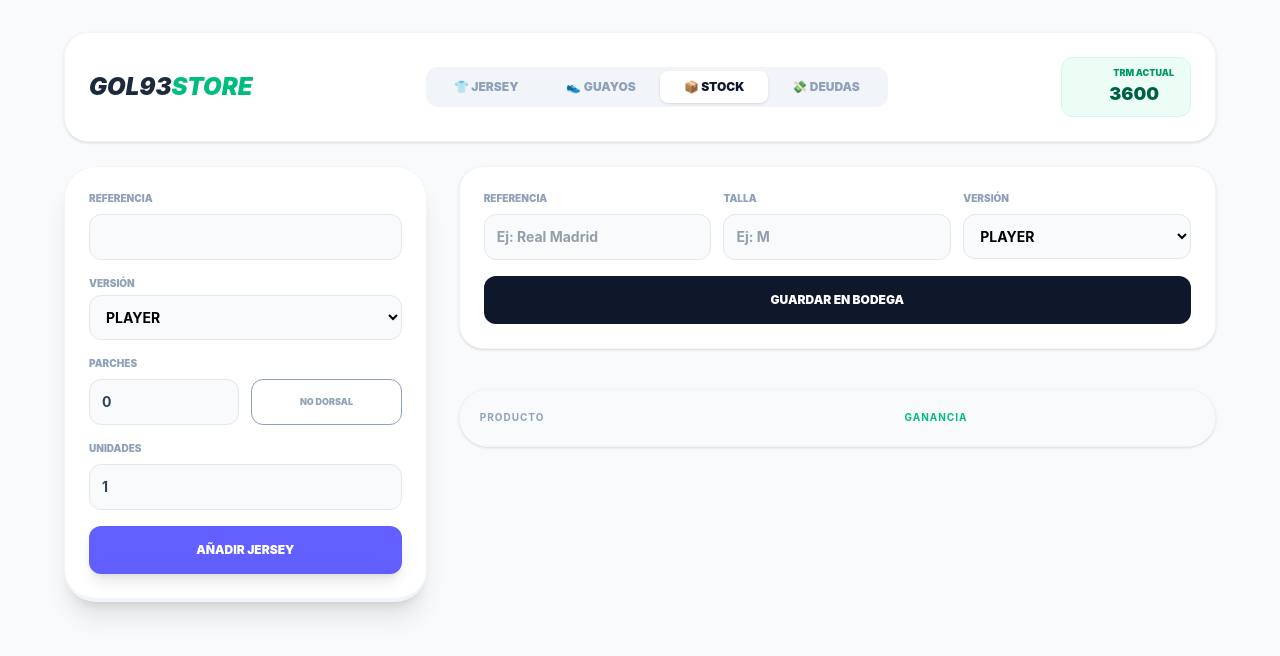
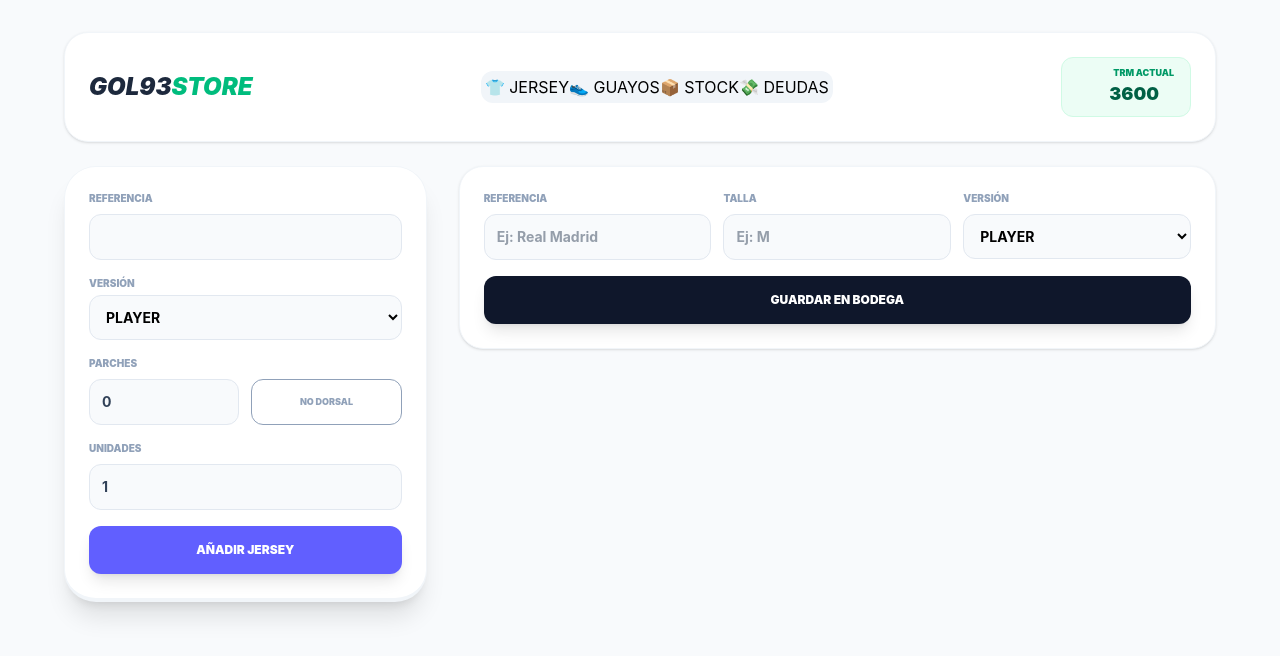
Before and after one commit to JOSSUAR2004/calculadora-negocio-final, a React (Vite) app: page / in a window 1280 px wide. Both pictures are taken after a click on the button "📦 STOCK". Shown: the top 656 px of the page. Built offline with nearby package versions, Linux system fonts and the light colour scheme.

Commit message:
Sistema de edición y eliminación completado para Orbita90

```diff
--- a/src/App.jsx
+++ b/src/App.jsx
@@ -93,11 +93,10 @@ const [newStock, setNewStock] = useState({ referencia: '', talla: '', tipo: 'pla
           <h1 className="text-xl md:text-2xl font-black italic uppercase text-slate-800">Gol93<span className="text-emerald-500">Store</span></h1>
 
           <div className="flex bg-slate-100 p-1 rounded-xl w-full md:w-auto">
-            <button onClick={() => {setModo('camisetas'); setItems([])}} className={`flex-1 md:flex-none px-4 md:px-6 py-2 rounded-lg font-black text-[10px] md:text-xs transition-all ${modo === 'camisetas' ? 'bg-white shadow text-indigo-600' : 'text-slate-400'}`}>👕 JERSEY</button>
-            <button onClick={() => {setModo('zapatos'); setItems([])}} className={`flex-1 md:flex-none px-4 md:px-6 py-2 rounded-lg font-black text-[10px] md:text-xs transition-all ${modo === 'zapatos' ? 'bg-white shadow text-emerald-600' : 'text-slate-400'}`}>👟 GUAYOS</button>
-            {/* Nuevos botones de modo */}
-            <button onClick={() => setModo('stock')} className={`flex-1 md:flex-none px-4 md:px-6 py-2 rounded-lg font-black text-[10px] md:text-xs transition-all ${modo === 'stock' ? 'bg-white shadow text-slate-900' : 'text-slate-400'}`}>📦 STOCK</button>
-            <button onClick={() => setModo('deudas')} className={`flex-1 md:flex-none px-4 md:px-6 py-2 rounded-lg font-black text-[10px] md:text-xs transition-all ${modo === 'deudas' ? 'bg-white shadow text-red-600' : 'text-slate-400'}`}>💸 DEUDAS</button>
+            <button onClick={() => setModo('camisetas')} className={`...`}>👕 JERSEY</button>
+            <button onClick={() => setModo('zapatos')} className={`...`}>👟 GUAYOS</button>
+            <button onClick={() => setModo('stock')} className={`...`}>📦 STOCK</button>
+            <button onClick={() => setModo('deudas')} className={`...`}>💸 DEUDAS</button>
           </div>
 
           <div className="bg-emerald-50 px-4 py-2 rounded-xl border border-emerald-100 flex flex-row md:flex-col items-center md:items-end justify-between w-full md:w-auto">
@@ -148,6 +147,7 @@ const [newStock, setNewStock] = useState({ referencia: '', talla: '', tipo: 'pla
           {/* TABLA Y HISTORIAL */}
           <main className="lg:col-span-8 space-y-6">
             {/* SECCIÓN STOCK DETALLADO */}
+             {/* 1. SECCIÓN STOCK: Solo visible cuando presionas el botón STOCK */}
             {modo === 'stock' && (
               <div className="space-y-4 animate-in fade-in duration-300">
                 <div className="bg-white p-6 rounded-3xl border border-slate-100 shadow-sm space-y-4">
@@ -168,7 +168,7 @@ const [newStock, setNewStock] = useState({ referencia: '', talla: '', tipo: 'pla
                     if(!newStock.referencia || !newStock.talla) return alert("Completa los datos");
                     setStock([{id: Date.now(), ...newStock, referencia: newStock.referencia.toUpperCase(), talla: newStock.talla.toUpperCase()}, ...stock]);
                     setNewStock({referencia: '', talla: '', tipo: 'player'});
-                    }} className="w-full bg-slate-900 text-white p-4 rounded-xl font-black text-xs uppercase">Guardar en Bodega</button>
+                  }} className="w-full bg-slate-900 text-white p-4 rounded-xl font-black text-xs uppercase shadow-lg">Guardar en Bodega</button>
                 </div>
 
                 <div className="grid grid-cols-1 md:grid-cols-2 gap-3">
@@ -177,28 +177,32 @@ const [newStock, setNewStock] = useState({ referencia: '', talla: '', tipo: 'pla
                       <div>
                         <div className="flex gap-2 mb-1">
                           <span className="text-[8px] font-black bg-slate-100 px-2 py-0.5 rounded text-slate-500 uppercase">{s.tipo}</span>
-                            <span className="text-[8px] font-black bg-indigo-50 px-2 py-0.5 rounded text-indigo-600">TALLA {s.talla}</span>
+                          <span className="text-[8px] font-black bg-indigo-50 px-2 py-0.5 rounded text-indigo-600 uppercase">Talla {s.talla}</span>
                         </div>
                         <p className="font-bold text-slate-800 text-sm uppercase">{s.referencia}</p>
                       </div>
-                        <button onClick={() => setStock(stock.filter(i => i.id !== s.id))} className="bg-emerald-50 text-emerald-600 font-black text-[9px] px-4 py-2 rounded-xl hover:bg-emerald-500 hover:text-white transition-all">VENDIDO</button>
+                      <button onClick={() => setStock(stock.filter(i => i.id !== s.id))} className="text-emerald-500 font-black text-[9px] bg-emerald-50 px-4 py-2 rounded-xl hover:bg-emerald-500 hover:text-white transition-all">VENDIDO</button>
                     </div>
                   ))}
                 </div>
               </div>
             )}
 
-              {/* SECCIÓN DEUDAS */}
+            {/* 2. SECCIÓN DEUDAS: Solo visible cuando presionas el botón DEUDAS */}
             {modo === 'deudas' && (
               <div className="space-y-4 animate-in fade-in duration-300">
                 <div className="bg-white p-6 rounded-3xl border border-slate-100 shadow-sm grid grid-cols-1 md:grid-cols-3 gap-3">
-                    <Input label="Cliente" placeholder="Nombre" id="d-nom" />
-                    <Input label="Monto COP" type="number" placeholder="0" id="d-val" />
+                  <Input label="Cliente" placeholder="Nombre del cliente" id="d-nom" />
+                  <Input label="Monto COP" type="number" placeholder="Ej: 50000" id="d-val" />
                   <button onClick={() => {
-                      const n = document.querySelector('input[placeholder="Nombre"]').value;
-                      const v = document.querySelector('input[placeholder="0"]').value;
-                      if(n && v) { setDeudas([{id: Date.now(), cliente: n, monto: v}, ...deudas]); }
-                    }} className="bg-red-500 text-white rounded-xl font-black text-xs uppercase h-[46px] mt-auto">Registrar</button>
+                    const n = document.querySelector('input[placeholder="Nombre del cliente"]').value;
+                    const v = document.querySelector('input[placeholder="Ej: 50000"]').value;
+                    if(n && v) {
+                      setDeudas([{id: Date.now(), cliente: n, monto: v}, ...deudas]);
+                      document.querySelector('input[placeholder="Nombre del cliente"]').value = '';
+                      document.querySelector('input[placeholder="Ej: 50000"]').value = '';
+                    }
+                  }} className="bg-red-500 text-white rounded-xl font-black text-xs uppercase h-[46px] mt-auto">Registrar Deuda</button>
                 </div>
                 <div className="grid grid-cols-1 md:grid-cols-2 gap-3">
                   {deudas.map(d => (
@@ -213,6 +217,10 @@ const [newStock, setNewStock] = useState({ referencia: '', talla: '', tipo: 'pla
                 </div>
               </div>
             )}
+
+            {/* 3. SECCIÓN COTIZACIÓN: Visible solo en modo Jersey o Guayos */}
+            {(modo === 'camisetas' || modo === 'zapatos') && (
+              <>
                 <div className="bg-white rounded-[1.5rem] md:rounded-[2rem] shadow-sm border border-slate-100 overflow-x-auto">
                   <table className="w-full text-left min-w-[500px]">
                     <thead className="bg-slate-50 border-b border-slate-100 text-[9px] md:text-[10px] font-black text-slate-400 uppercase tracking-widest">
@@ -253,16 +261,19 @@ const [newStock, setNewStock] = useState({ referencia: '', talla: '', tipo: 'pla
                       const totalG = finalItems.reduce((acc, i) => acc + i.ganancia, 0);
                       setHistorial([{id: Date.now(), fecha: new Date().toLocaleString(), ganancia: totalG, und: items.length, tipo: modo, productos: finalItems, trm: tasaCOP}, ...historial]);
                       setItems([]);
-                }} className="w-full md:w-auto bg-emerald-500 hover:bg-emerald-600 px-8 py-4 rounded-xl md:rounded-2xl font-black text-[10px] uppercase shadow-lg">Guardar Registro</button>
+                    }} className="w-full md:w-auto bg-emerald-500 hover:bg-emerald-600 px-8 py-4 rounded-xl md:rounded-2xl font-black text-[10px] uppercase shadow-lg transition-colors">Guardar Registro</button>
                   </div>
                 )}
+              </>
+            )}
 
+            {/* 4. HISTORIAL: Siempre visible abajo */}
             <div className="grid grid-cols-1 md:grid-cols-2 gap-4 pb-20">
               {historial.map(h => (
-                <div key={h.id} className="bg-white p-4 md:p-5 rounded-2xl md:rounded-3xl border border-slate-100 flex justify-between items-center shadow-sm hover:shadow-md transition-all active:scale-[0.98]">
+                <div key={h.id} className="bg-white p-4 md:p-5 rounded-2xl md:rounded-3xl border border-slate-100 flex justify-between items-center shadow-sm hover:shadow-md transition-all">
                   <div className="cursor-pointer flex-1" onClick={() => setLoteSeleccionado(h)}>
                     <p className="text-[9px] md:text-[10px] font-black text-slate-700">{h.fecha}</p>
-                    <p className="text-[8px] md:text-[9px] font-bold text-slate-400 mt-1 uppercase leading-tight">{h.tipo} • {h.und} Und • <span className="text-indigo-500 font-black italic">DETALLE</span></p>
+                    <p className="text-[8px] md:text-[9px] font-bold text-slate-400 mt-1 uppercase">{h.tipo} • {h.und} Und • <span className="text-indigo-500 font-black italic">DETALLE</span></p>
                   </div>
                   <div className="flex items-center gap-3">
                     <p className="text-xs md:text-sm font-black text-emerald-500">{fmt(h.ganancia)}</p>
```
Lines whose indentation alone changed are shown as unchanged.
